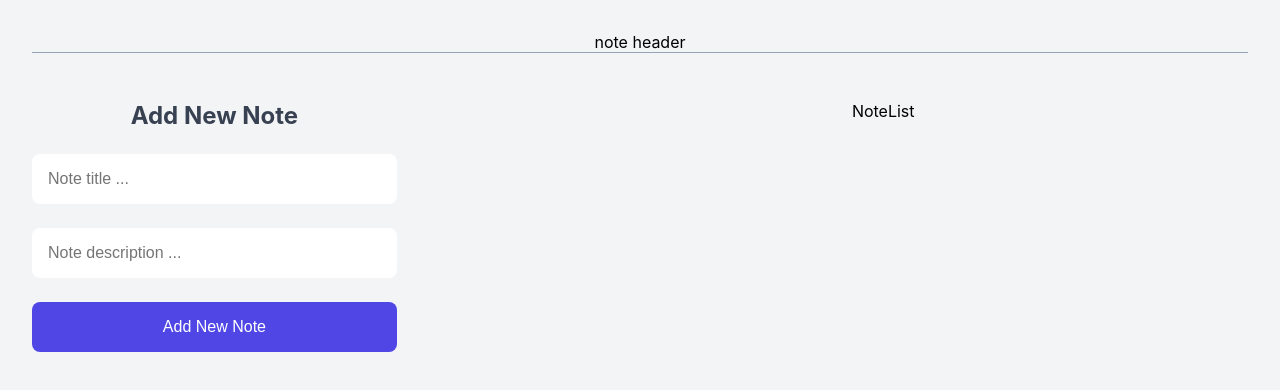
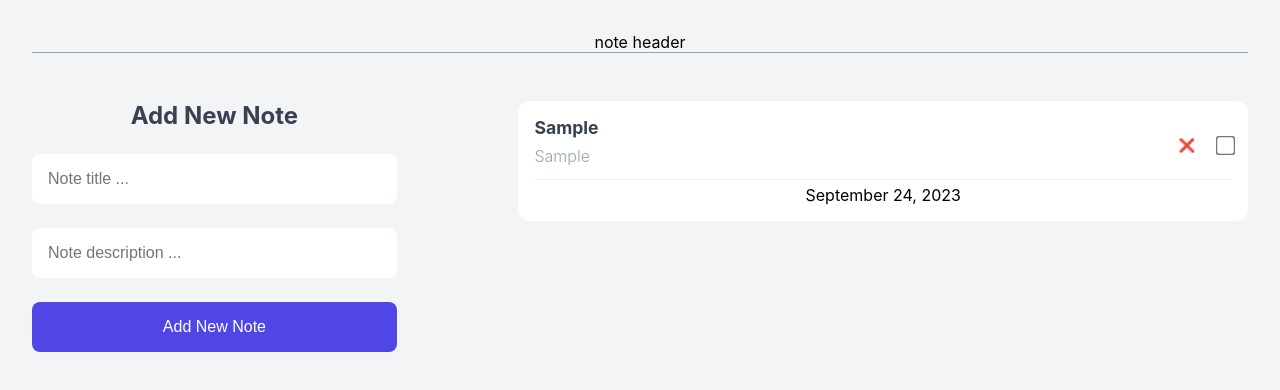
Before and after one commit to amirghaderian/note-app, a React (Vite) app: page / in a window 1280 px wide. Both pictures are taken after typing "Sample", "Sample" into the empty fields and a click on the button "Add New Note". Shown: the top 390 px of the page. Built offline with nearby package versions, Linux system fonts and the light colour scheme.

Commit message:
Create notelist component

```diff
--- a/src/App.jsx
+++ b/src/App.jsx
@@ -13,8 +13,7 @@
         <div className="note-app">
           <AddNewNote onAddNote={handleNotes} />
           <div className="note-container">
-            {" "}
-            <NoteList />
+            <NoteList notes={notes} />
           </div>
         </div>
       </div>
--- a/src/components/NoteList.jsx
+++ b/src/components/NoteList.jsx
@@ -1,7 +1,34 @@
-const NoteList = () => {
+const NoteList = ({ notes }) => {
   return (
-    <div>NoteList  </div>
-  )
-}
+    <div className="note-list">
+      {notes.map((note) => {
+        return <NoteItem key={note.id} note={note} />;
+      })}
+    </div>
+  );
+};
 
-export default NoteList
+export default NoteList;
+
+const NoteItem = ({ note }) => {
+
+    const option = {year:"numeric",month:"long" , day:"numeric"}
+    return (
+    <div className="note-item">
+      <div className="note-item__header">
+        <div>
+          <p className="title">{note.title}</p>
+          <p className="desc">{note.description}</p>
+        </div>
+        <div className="actions">
+          <button>❌</button>
+          <input type="checkbox" />
+        </div>
+      </div>
+      <div className="note-item__foter">
+        {" "}
+        {new Date(note.createdAt).toLocaleDateString("en-US",option )}
+      </div>
+    </div>
+  );
+};
```
